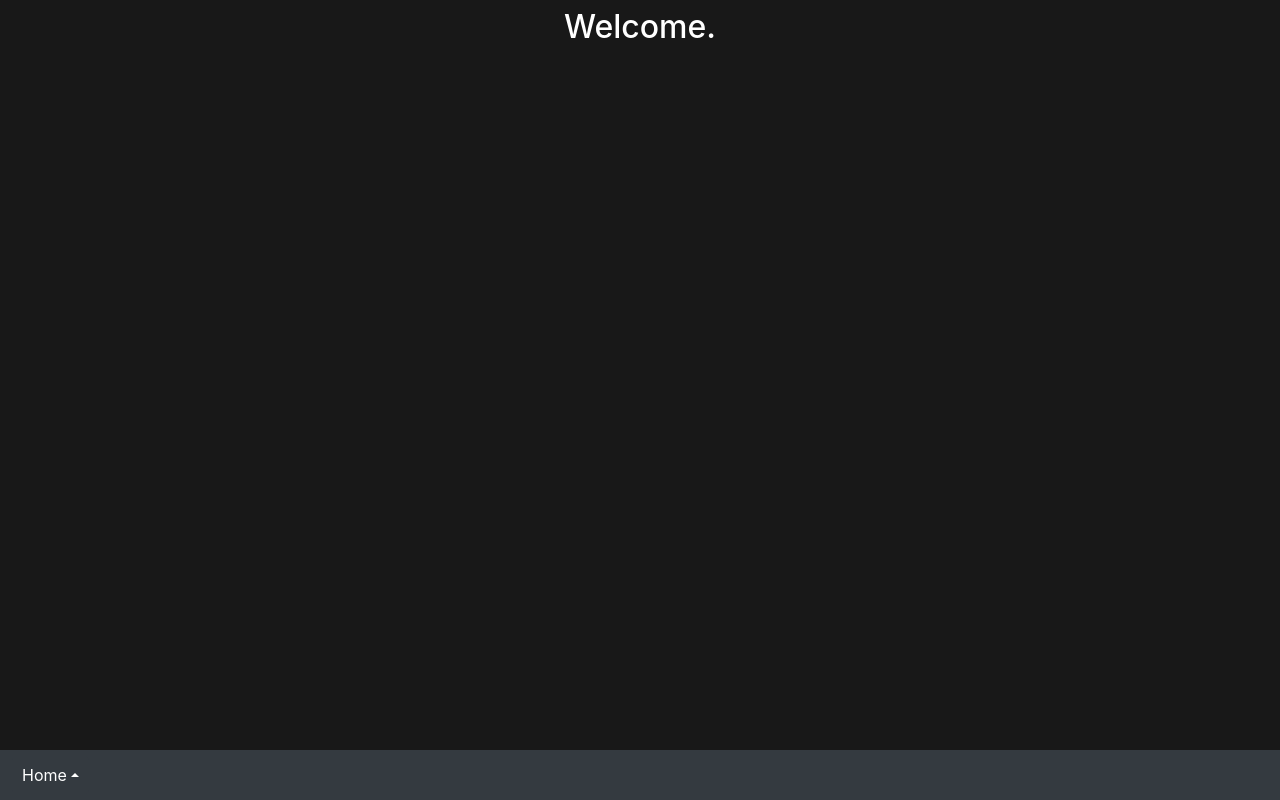
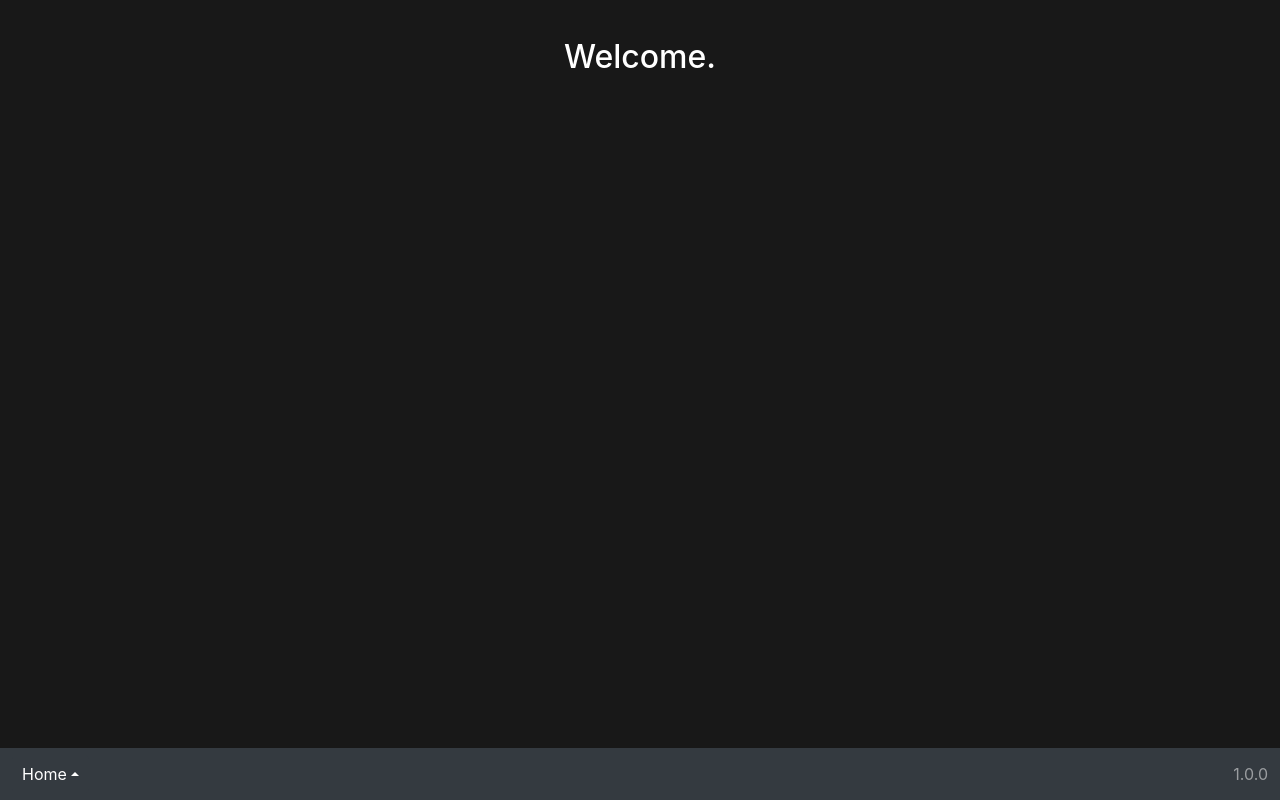
Before and after one commit to park-junha/junha.dev, a React (Create React App) app in the folder ui/: page / in a window 1280 px wide. Built offline with nearby package versions, Linux system fonts and the light colour scheme.

Commit message:
Added version on footer + more styling touchups

```diff
--- a/ui/src/App.css
+++ b/ui/src/App.css
@@ -1,9 +1,13 @@
-body {
+.Main {
   color: #fff;
-  margin: 8px;
+  margin: 8px 8px 75px 8px;
 }
 
-h1, h2 {
+.page-padding {
+  padding-top: 30px;
+}
+
+.centered-text {
   text-align: center;
 }
 
@@ -14,9 +18,17 @@ h1, h2 {
   left: 50%;
 }
 
-/* Fade in contents */
+/* Fade in contents from top */
 .fadein {
-  animation: fadeinanim .5s;
+  animation: fadeintop .5s;
+
+  /* Preserve style before and after animation */
+  animation-fill-mode: both;
+}
+
+/* Fade in contents from bottom */
+.fadein-bottom {
+  animation: fadeinbottom .5s;
 
   /* Preserve style before and after animation */
   animation-fill-mode: both;
@@ -27,8 +39,8 @@ h1, h2 {
   animation-delay: 1s;
 }
 
-/* Fade in animation for spinner */
-@keyframes fadeinanim {
+/* Fade in from top */
+@keyframes fadeintop {
   from {
     opacity: 0;
     transform: translate(0, -10px);
@@ -36,6 +48,30 @@ h1, h2 {
   to {
     opacity: 1;
     transform: translate(0, 0);
+  }
+}
+
+/* Fade in from bottom */
+@keyframes fadeinbottom {
+  from {
+    opacity: 0;
+    transform: translate(0, 10px);
+  }
+  to {
+    opacity: 1;
+    transform: translate(0, 0);
+  }
+}
+
+/* Fade out to bottom */
+@keyframes fadeoutbottom {
+  from {
+    opacity: 1;
+    transform: translate(0, 0px);
+  }
+  to {
+    opacity: 0;
+    transform: translate(0, -10px);
   }
 }
 
--- a/ui/src/components/404.tsx
+++ b/ui/src/components/404.tsx
@@ -1,12 +1,33 @@
 import React, {
   Component
 } from 'react';
+import {
+  Container,
+  Row,
+  Col,
+  Card
+} from 'react-bootstrap';
 
 export default class NotFound extends Component {
-  render () {
+  render (): JSX.Element {
     return (
-      <div className='fadein centered'>
-        <h1>404</h1>
+      <div className='fadein page-padding centered-text'>
+        <Container>
+          <Row>
+            <Col />
+            <Col xs={5}>
+              <h1>404</h1>
+              <Card
+                bg='danger'
+              >
+                <Card.Body>
+                  <h4>Oops. Something went wrong.</h4>
+                </Card.Body>
+              </Card>
+            </Col>
+            <Col />
+          </Row>
+        </Container>
       </div>
     );
   };
--- a/ui/src/components/Footer.tsx
+++ b/ui/src/components/Footer.tsx
@@ -52,6 +52,11 @@ export default class Footer extends Component<Props, {}> {
               </Dropdown>
             </Nav.Item>
           </Nav>
+          <Navbar.Collapse className='justify-content-end'>
+            <Navbar.Text>
+              1.0.0
+            </Navbar.Text>
+          </Navbar.Collapse>
         </Navbar>
       </div>
     );
--- a/ui/src/components/Home/AboutMe.tsx
+++ b/ui/src/components/Home/AboutMe.tsx
@@ -9,12 +9,12 @@ import {
 export default class AboutMe extends Component {
   render (): JSX.Element {
     return (
-      <div className='fadein'>
+      <div className='fadein page-padding'>
         <Container>
           <Row>
             <Col />
             <Col xs={6}>
-              <h2>About Me</h2>
+              <h2 className='centered-text'>About Me</h2>
               <Card
                 bg='dark'
               >
@@ -22,6 +22,7 @@ export default class AboutMe extends Component {
                   <h4>Hi. My name is Junha Park.</h4>
                   <p>I&#39;m a software engineer interested in Full Stack Development, Process Automation, and Agile Methodologies. My primary technologies are Python and JavaScript, but I have a variety of niche skills as well, including Bash, TypeScript, C, and the many variations of SQL.</p>
                   <p>Outside of software development, I love surfing the Internet, playing video games, listening to music, and speedcubing.</p>
+                  <p>That&#39;s all for now, more to come soon!</p>
                 </Card.Body>
               </Card>
             </Col>
--- a/ui/src/components/LandingPage.tsx
+++ b/ui/src/components/LandingPage.tsx
@@ -5,8 +5,8 @@ import React, {
 export default class LandingPage extends Component {
   render () {
     return (
-      <div className='fadein'>
-        <h2>Welcome.</h2>
+      <div className='fadein page-padding'>
+        <h2 className='centered-text'>Welcome.</h2>
       </div>
     );
   };
--- a/ui/src/components/Main.tsx
+++ b/ui/src/components/Main.tsx
@@ -33,7 +33,7 @@ function renderComponent (component: string): JSX.Element {
 export default class Main extends Component<Props> {
   render (): JSX.Element {
     return (
-      <div>
+      <div className='Main'>
         <Suspense fallback={<LoadingScreen />}>
           { renderComponent(this.props.component) }
         </Suspense>
```
Also changed, not shown: 1 other file (tests, documents, lock files or other folders).
